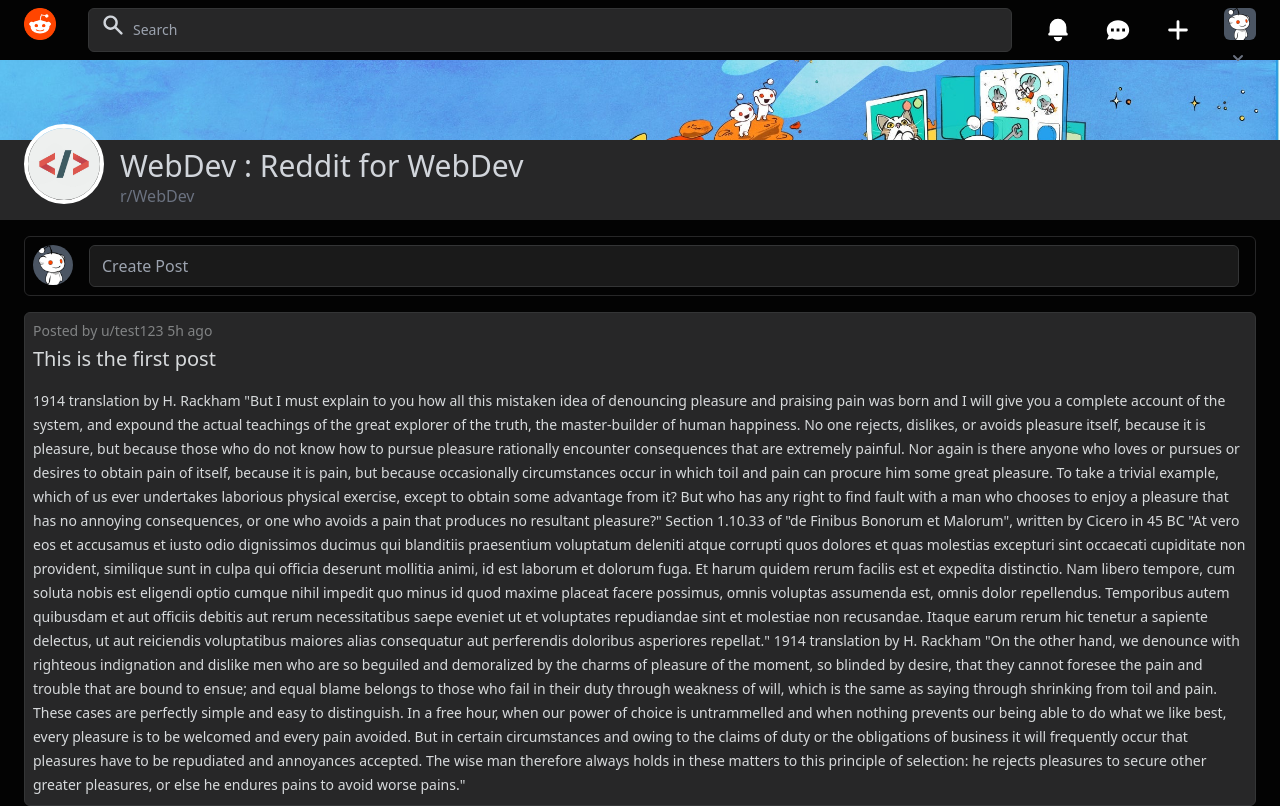
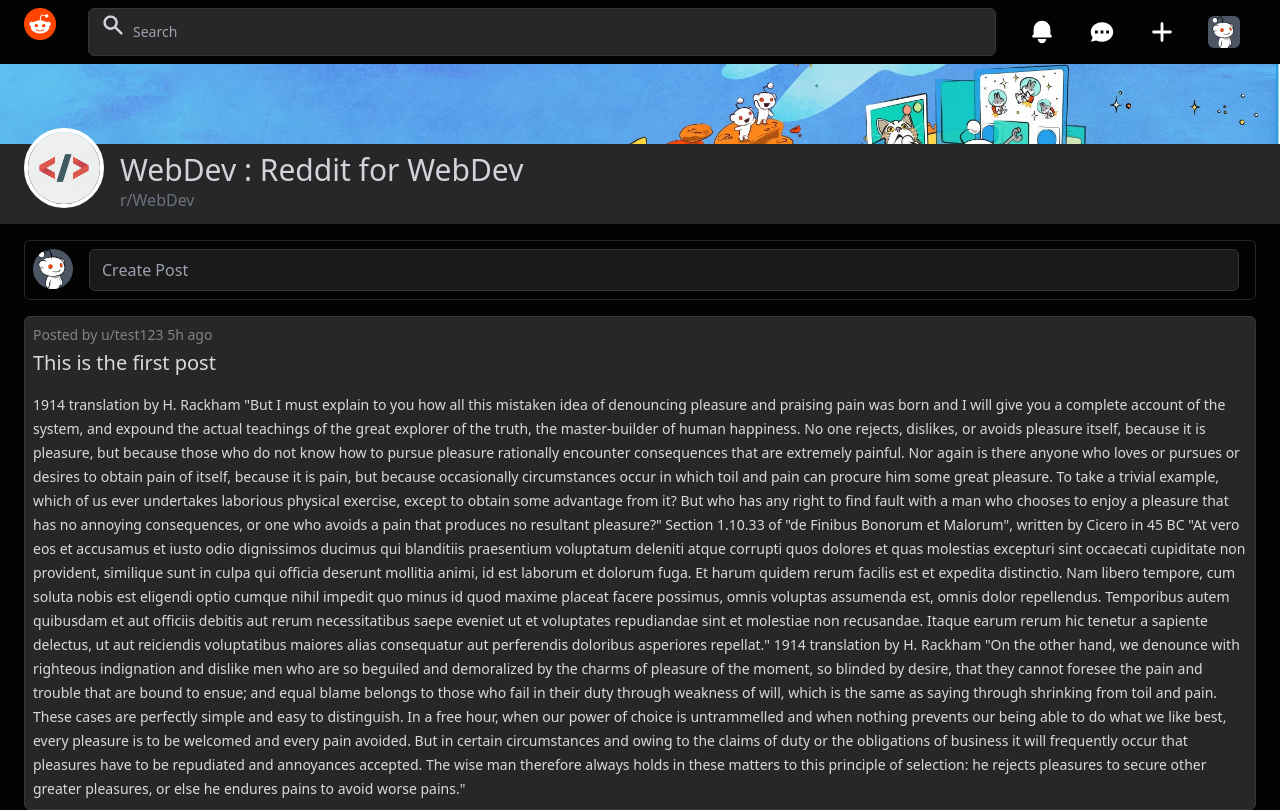
Before and after one commit to IMPWNG/RedditClone, a React (Create React App) app in the folder client/: page / in a window 1280 px wide. Built offline with nearby package versions, Linux system fonts and the light colour scheme.

Commit message:
FixAvatarStyleHeader🔨

```diff
--- a/client/src/components/Ui/Header/UserAvatar.jsx
+++ b/client/src/components/Ui/Header/UserAvatar.jsx
@@ -1,16 +1,14 @@
 import React from 'react';
 
-import { ChevronDownIcon } from '@heroicons/react/solid';
 import UserImage from '../../../assets/userAvatar/defaultUser.png';
 
 
 export default function UserAvatar() {
   return (
     <>
-      <button className="rounded-md flex ml-4">
-        <div className="w-8 h-8 bg-gray-600 rounded-md">
-          <img src={UserImage} alt="" className="block" />
-          <ChevronDownIcon className="text-gray-500 w-5 h-5 mt-2 ml-1" />
+      <button className="px-2 py-1">
+        <div className="w-8 h-8 bg-gray-600 rounded-md m-1 mx-2">
+          <img src={UserImage} alt="" className="" />
         </div>
       </button>
     </>
```
